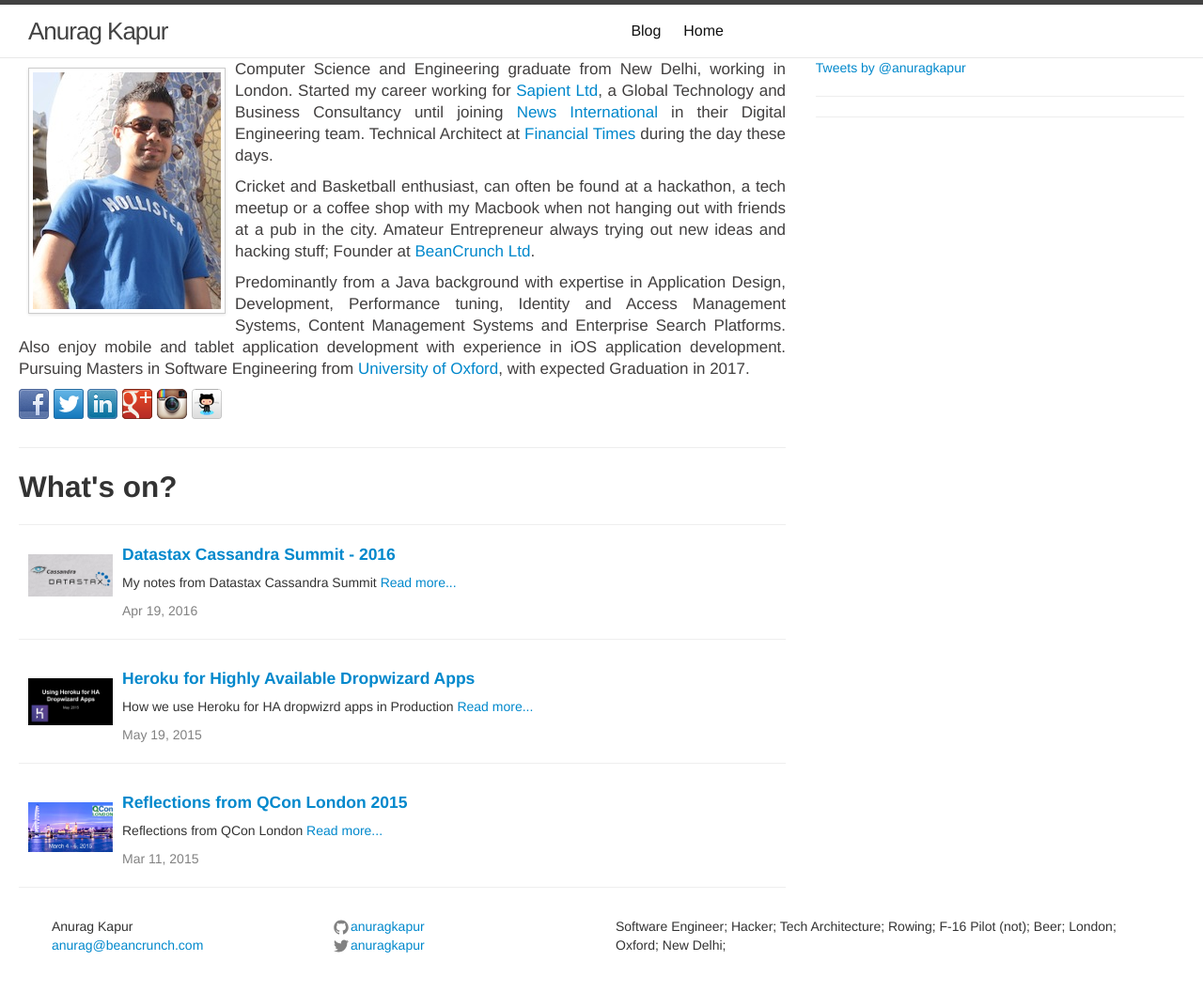
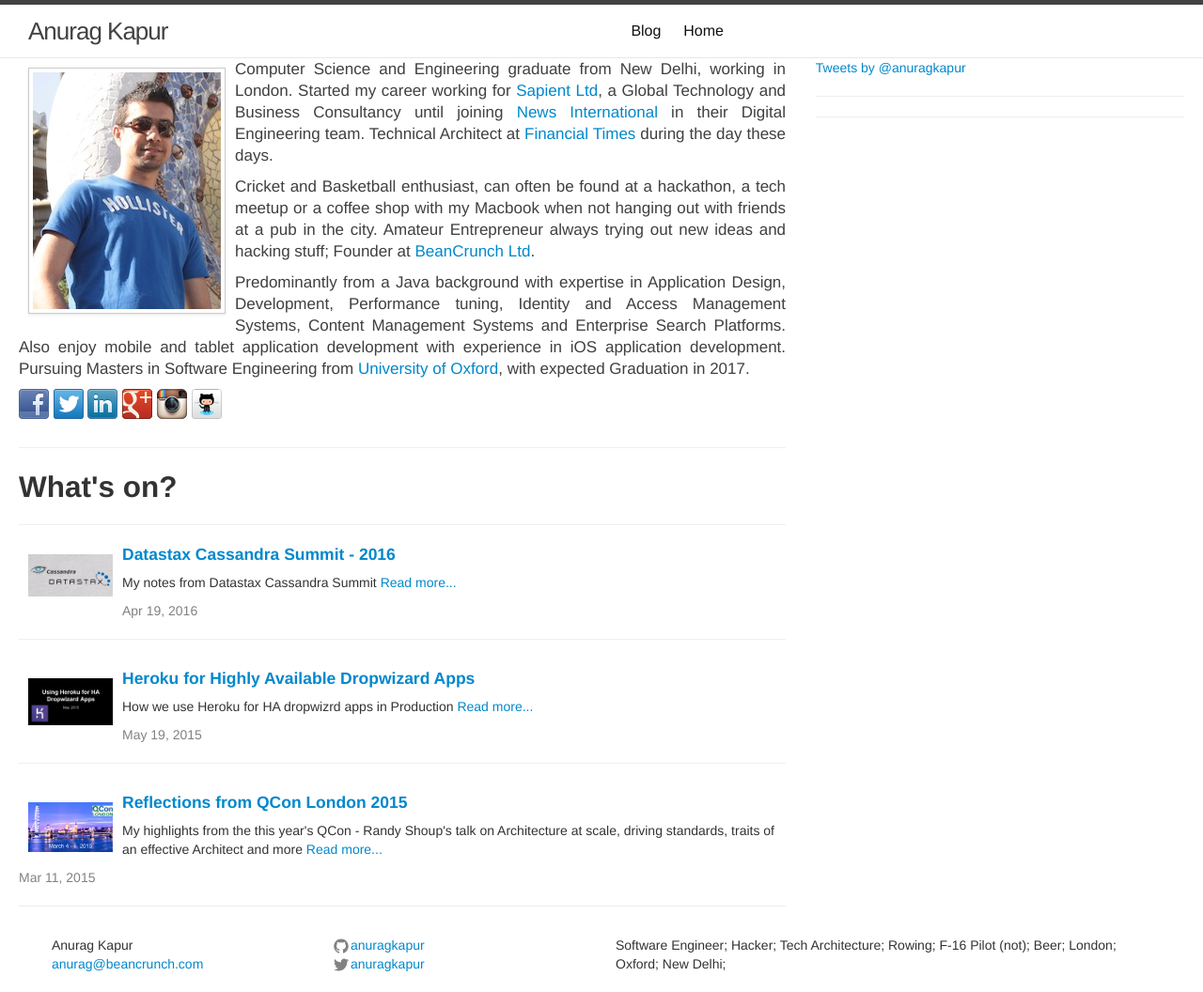
Before and after one commit to anuragkapur/anuragkapur.github.io, a Jekyll site: the page built from index.html, in a window 1280 px wide. Shown: the whole page at 94% size. Built offline with Jekyll 4.4.1, drawn with Linux system fonts in a browser that asks for light colours; comment, search, counter and statistics services are not loaded.

Commit message:
Update post teaser

```diff
--- a/blog/training-conferences/qcon2015/_posts/2015-03-11-reflections-from-qcon-london-2015.md
+++ b/blog/training-conferences/qcon2015/_posts/2015-03-11-reflections-from-qcon-london-2015.md
@@ -4,7 +4,7 @@
 date:   2015-03-11 12:00:00 +0000
 categories: conferences highlight
 permalink: /blog/reflections-from-qcon-london-2015
-teaser: Reflections from QCon London
+teaser: My highlights from the this year's QCon - Randy Shoup's talk on Architecture at scale, driving standards, traits of an effective Architect and more
 img-url: /assets/blog/training/reflections-from-qcon-longon-2015/qcon-2015.jpg
 ---
 
```
